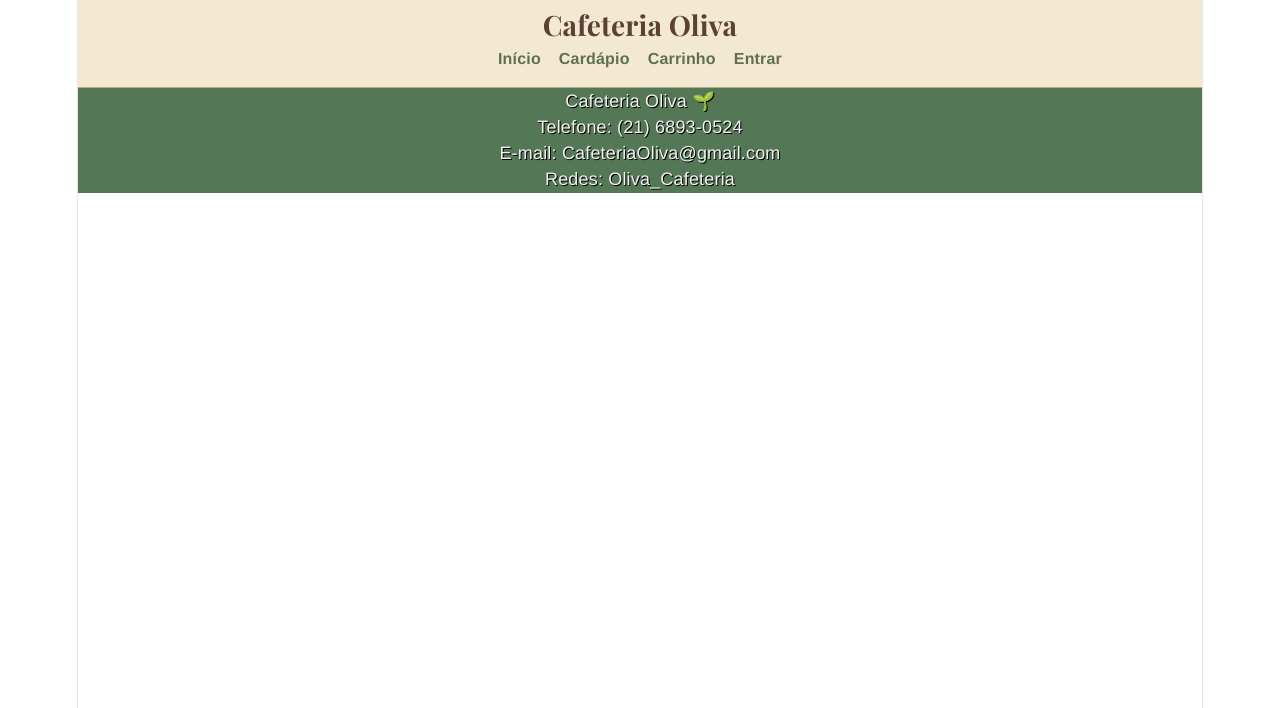
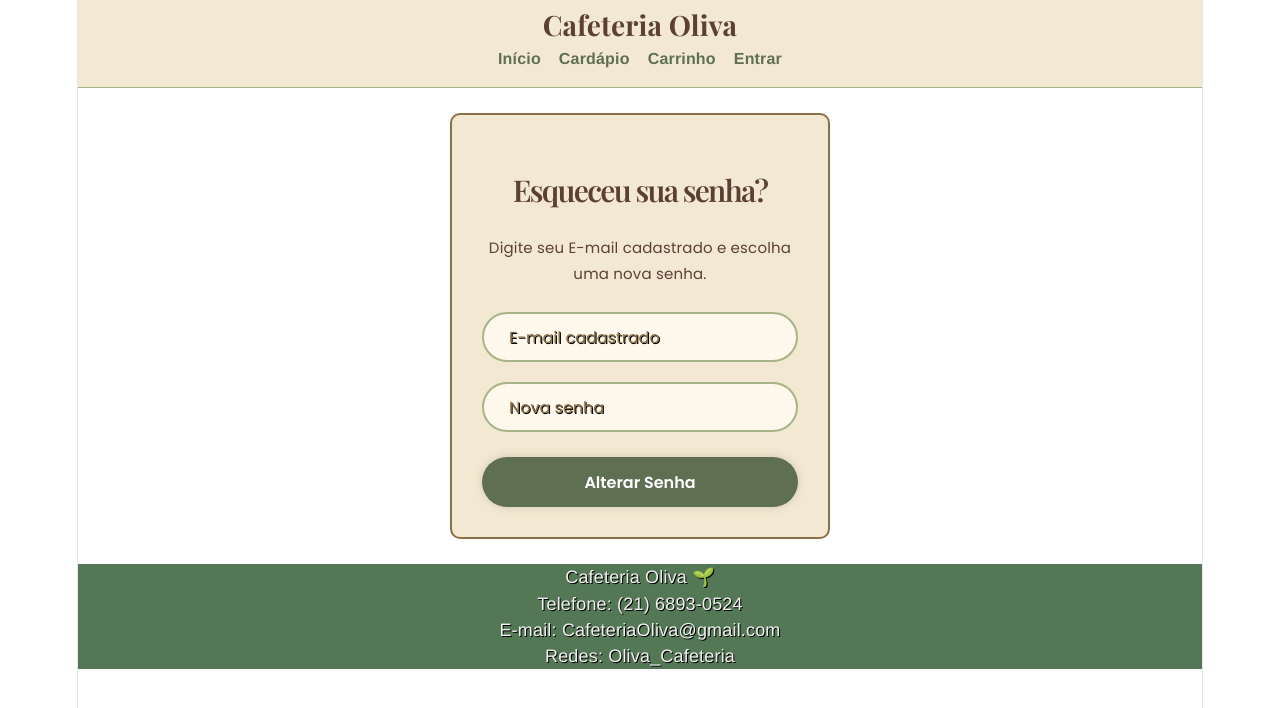
Before and after one commit to jotap-p/projeto-cafeteria, a React (Vite) app: page /esquecerSenha in a window 1280 px wide. Shown: the top 708 px of the page. Built offline with nearby package versions, Linux system fonts and the light colour scheme.

Commit message:
login finalizado

```diff
--- a/src/App.jsx
+++ b/src/App.jsx
@@ -5,6 +5,7 @@ import Footer from "./components/Footer";
 import Cardapio from "./pages/cardapio";
 import Login from "./components/Login";
 import Registro from "./components/Registro";
+import EsquecerSenha from "./components/EsquecerSenha";
 
 export default function App() {
   return (
@@ -16,6 +17,7 @@ export default function App() {
           <Route path="/cardapio" element={<Cardapio />} />
           <Route path="/login" element={<Login />} />
           <Route path="/registro" element={<Registro />} />
+          <Route path="/esquecerSenha" element={<EsquecerSenha />} />
         </Routes>
       </main>
       <Footer />
--- /dev/null
+++ b/src/components/EsquecerSenha.css
@@ -0,0 +1,84 @@
+@import url('https://fonts.googleapis.com/css2?family=Playfair+Display:wght@600;700&family=Poppins:wght@400;500;600&display=swap');
+
+.esquecer-container {
+    width: 380px;
+    background-color: #F3E9D2;
+    backdrop-filter: blur(10px);
+    border: 2px solid #8B6F47;
+    padding: 30px;
+    border-radius: 10px;
+    margin: 25px auto;
+}
+
+/* TÍTULO */
+.esquecer-container h1 {
+    text-align: center;
+    font-size: 30px;
+    color: #5C4033;
+    font-family: 'Playfair Display', serif;
+    text-shadow: none;
+}
+
+/* TEXTO */
+.esquecer-container p {
+    text-align: center;
+    color: #5C4033;
+    font-size: 15px;
+    font-family: 'Poppins', sans-serif;
+    margin-bottom: 25px;
+    text-shadow: none;
+}
+
+/* CAMPOS */
+.esquecer-container .input-field {
+    position: relative;
+    width: 100%;
+    height: 50px;
+    margin: 20px auto;
+}
+
+.esquecer-container .input-field input {
+    width: 100%;
+    height: 100%;
+    background-color: #FFF9ED;
+    outline: none;
+    border: 2px solid #A9B388;
+    border-radius: 40px;
+    font-size: 16px;
+    color: #5C4033;
+    padding: 20px 25px;
+    box-sizing: border-box;
+    font-family: 'Poppins', sans-serif;
+}
+
+/* PLACEHOLDER */
+.esquecer-container .input-field input::placeholder {
+    color: #8B6F47;
+}
+
+/* BOTÃO */
+.esquecer-container button {
+    width: 100%;
+    height: 50px;
+    background-color: #5F6F52;
+    color: #fff;
+    border: none;
+    outline: none;
+    border-radius: 40px;
+    box-shadow: 0 0 10px rgba(92, 64, 51, 0.2);
+    cursor: pointer;
+    font-size: 16px;
+    font-weight: 600;
+    font-family: 'Poppins', sans-serif;
+    text-shadow: none;
+    margin-top: 5px;
+}
+
+.esquecer-container button:hover {
+    background-color: #4F6045;
+}
+
+/* TIRA O OLHINHO PADRÃO DO NAVEGADOR */
+.esquecer-container input[type="password"]::-ms-reveal {
+    display: none;
+}
--- /dev/null
+++ b/src/components/EsquecerSenha.jsx
@@ -0,0 +1,75 @@
+import { useState } from "react";
+import { useNavigate } from "react-router-dom";
+import "./EsquecerSenha.css";
+
+function EsquecerSenha() {
+    const [email, setEmail] = useState("");
+    const [novaSenha, setNovaSenha] = useState("");
+
+        const navigate = useNavigate();
+
+        const alterarSenha = (event) => {
+            event.preventDefault();
+
+            const usuario = JSON.parse(localStorage.getItem("usuario"));
+                if (!usuario){
+                    alert("Nenhum usuário cadastrado.");
+                    return;
+                }
+
+                    if(email !== usuario.email){
+                        alert("E-mail não encontrado.");
+                        return;
+                    }
+                        if(!novaSenha){
+                            alert("Digite sua senha nova.");
+                            return;
+                        }
+
+                        usuario.senha = novaSenha;
+
+                        localStorage.setItem("usuario", JSON.stringify(usuario));
+                            alert("Senha alterada com sucesso!");
+                            navigate("/login");
+        };
+
+        return (
+            <div className="esquecer-container">
+
+                <h1>Esqueceu sua senha?</h1>
+
+                <p>
+                    Digite seu E-mail cadastrado e escolha uma nova senha.
+                </p>
+
+                <form onSubmit={alterarSenha}>
+
+                    <div className="input-field">
+                        <input
+                            type="email"
+                            placeholder="E-mail cadastrado"
+                            value={email}
+                            onChange={(e) => setEmail(e.target.value)}
+                        />
+                    </div>
+
+                    <div className="input-field">
+                        <input
+                            type="password"
+                            placeholder="Nova senha"
+                            value={novaSenha}
+                            onChange={(e) => setNovaSenha(e.target.value)}
+                        />
+                    </div>
+
+                    <button type="submit">
+                        Alterar Senha
+                    </button>
+
+                </form>
+
+            </div>
+        );
+}
+
+export default EsquecerSenha;
--- a/src/components/Login.jsx
+++ b/src/components/Login.jsx
@@ -60,7 +60,7 @@ const Login = () => {
                         Lembre de mim
                     </label>
 
-                    <a href="#">Esqueceu a senha?</a>
+                    <a href="/esquecerSenha">Esqueceu a senha?</a>
                 </div>
 
                 <button type="submit">Entrar</button>
```
Also changed, not shown: src/pages/favoritos.css (added, +40 -0 lines), src/pages/favoritos.jsx (added, +35 -0 lines).
